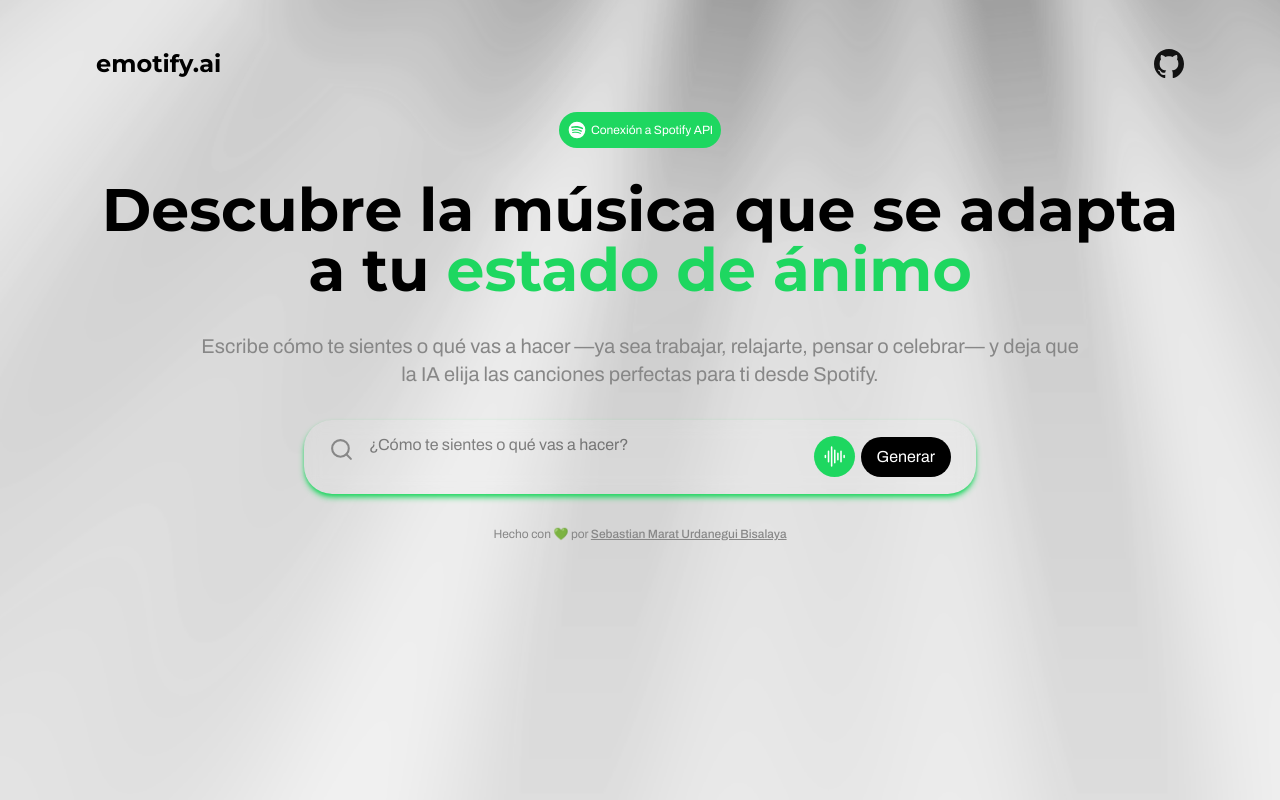
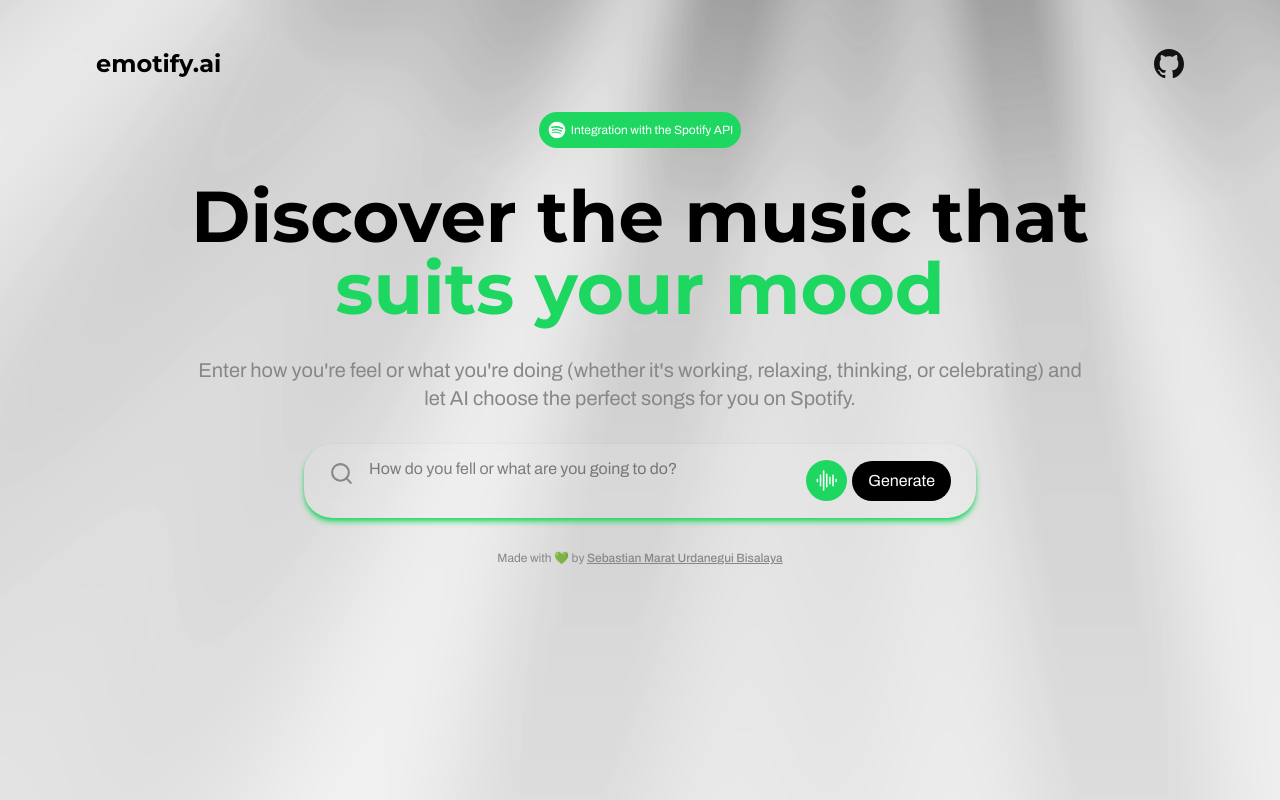
Before and after one commit to SebastianUrdaneguiBisalaya/emotify.ai, a Next.js app: page / in a window 1280 px wide. Built offline with nearby package versions, Linux system fonts and the light colour scheme; what @midudev/tailwind-animations would draw is missing.

Commit message:
chore: translate from spanish to english words of root page

```diff
--- a/src/app/layout.tsx
+++ b/src/app/layout.tsx
@@ -13,8 +13,8 @@
 });
 
 export const metadata: Metadata = {
-  title: "emotify.ai - La música que encaja con tu estado de ánimo",
-  description: "La música que encaja con tu estado de ánimo",
+  title: "emotify.ai - Discover the music that suits your mood",
+  description: "Discover the music that suits your mood",
 };
 
 export default function RootLayout({
--- a/src/app/page.tsx
+++ b/src/app/page.tsx
@@ -8,7 +8,7 @@
 				<svg xmlns="http://www.w3.org/2000/svg" width="20" height="20" viewBox="0 0 24 24"><path fill="#FFFFFF" d="M12 2a10 10 0 1 0 10 10A10 10 0 0 0 12 2m4.588 14.432a.62.62 0 0 1-.861.2c-2.354-1.434-5.3-1.757-8.794-.968a.618.618 0 0 1-.275-1.206c3.812-.872 7.085-.5 9.714 1.111a.626.626 0 0 1 .217.857zm1.218-2.724a.79.79 0 0 1-1.075.263A13.18 13.18 0 0 0 6.767 12.8a.773.773 0 1 1-.442-1.482a14.62 14.62 0 0 1 11.243 1.327a.77.77 0 0 1 .239 1.063zm.108-2.843C14.688 8.953 9.371 8.774 6.289 9.706a.937.937 0 0 1-.55-1.792c3.537-1.075 9.415-.861 13.119 1.338a.93.93 0 0 1 .322 1.278a.907.907 0 0 1-1.266.334z"/></svg>
 			</div>
 			<span className="font-archivo text-xs font-normal text-white">
-				Conexión a Spotify API
+				Integration with the Spotify API
 			</span>
 		</div>
 	)
@@ -31,13 +31,13 @@
 
 			<main className="w-full h-full flex flex-col items-center gap-8 py-4">
 				<MainTag />
-				<h1 className="font-montserrat font-bold text-center text-6xl text-black dark:text-white animate-blurred-fade-in">Descubre la música que se adapta a tu <span className="text-green">estado de ánimo</span></h1>
-				<h2 className="font-archivo font-normal text-gray dark:text-gray-light text-xl text-center max-w-4xl w-full animate-fade-in-up duration-75">Escribe cómo te sientes o qué vas a hacer —ya sea trabajar, relajarte, pensar o celebrar— y deja que la IA elija las canciones perfectas para ti desde Spotify.</h2>
+				<h1 className="font-montserrat font-bold text-center text-7xl text-black dark:text-white animate-blurred-fade-in">Discover the music that <span className="text-green">suits your mood</span></h1>
+				<h2 className="font-archivo font-normal text-gray dark:text-gray-light text-xl text-center max-w-4xl w-full animate-fade-in-up duration-75">{`Enter how you're feel or what you're doing (whether it's working, relaxing, thinking, or celebrating) and let AI choose the perfect songs for you on Spotify.`}</h2>
 				<Search />
 			</main>
 
 			<footer className="w-full flex flex-col items-center justify-center py-4">
-				<p className="font-archivo text-xs text-center text-gray dark:text-gray-light">Hecho con 💚 por <a className="cursor-pointer font-medium underline" href="https://sebastianurdanegui.vercel.app/" target="_blank" rel="noreferrer">Sebastian Marat Urdanegui Bisalaya</a></p>
+				<p className="font-archivo text-xs text-center text-gray dark:text-gray-light">Made with 💚 by <a className="cursor-pointer font-medium underline" href="https://sebastianurdanegui.vercel.app/" target="_blank" rel="noreferrer">Sebastian Marat Urdanegui Bisalaya</a></p>
 			</footer>
 		</div>
 	)
--- a/src/components/search.tsx
+++ b/src/components/search.tsx
@@ -30,7 +30,7 @@
 				<textarea
 					id="search-input"
 					className="ml-10 mr-24 font-archivo w-full focus:outline-none resize-none scrollbar-hide bg-transparent transition-all duration-200 ease-in-out"
-					placeholder="¿Cómo te sientes o qué vas a hacer?"
+					placeholder="How do you fell or what are you going to do?"
 					value={search}
 					onChange={(event) => {
 						const textArea = event.target as HTMLTextAreaElement;
@@ -44,7 +44,7 @@
 				{
 					showAudioRecordIcon && (
 						<button
-							className="absolute bottom-4 right-30 cursor-pointer rounded-full p-2 bg-green hover:animate-rotate-360"
+							className="absolute bottom-4 right-32 cursor-pointer rounded-full p-2 bg-green hover:animate-rotate-360"
 						>
 							<span className="w-fit h-fit flex items-center justify-center">
 								<svg xmlns="http://www.w3.org/2000/svg" width="25" height="25" viewBox="0 0 24 24"><path fill="#ffffff" fillRule="evenodd" d="M9.25 21.75c-.41 0-.75-.34-.75-.75V3c0-.41.34-.75.75-.75s.75.34.75.75v18c0 .41-.34.75-.75.75m-3-4c-.41 0-.75-.34-.75-.75V7c0-.41.34-.75.75-.75S7 6.59 7 7v10c0 .41-.34.75-.75.75m5.25.25c0 .41.34.75.75.75s.75-.34.75-.75V6c0-.41-.34-.75-.75-.75s-.75.34-.75.75zm3.75-2.25c-.41 0-.75-.34-.75-.75V9c0-.41.34-.75.75-.75s.75.34.75.75v6c0 .41-.34.75-.75.75M17.5 17c0 .41.34.75.75.75s.75-.34.75-.75V7c0-.41-.34-.75-.75-.75s-.75.34-.75.75zm3.75-3.25c-.41 0-.75-.34-.75-.75v-2c0-.41.34-.75.75-.75s.75.34.75.75v2c0 .41-.34.75-.75.75M2.5 13c0 .41.34.75.75.75S4 13.41 4 13v-2c0-.41-.34-.75-.75-.75s-.75.34-.75.75z" color="#ffffff"/></svg>
@@ -58,7 +58,7 @@
 					className="absolute bottom-4 right-6 cursor-pointer bg-black rounded-full px-4 py-2"
 				>
 					<span className="font-archivo text-white">
-						Generar
+						Generate
 					</span>
 				</Link>
 			</div>
```
